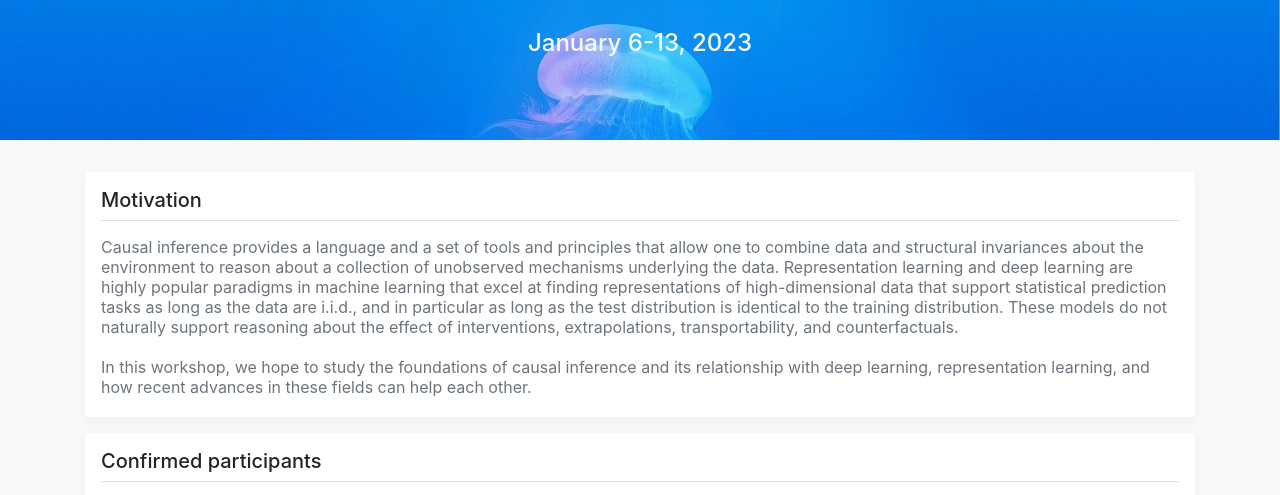
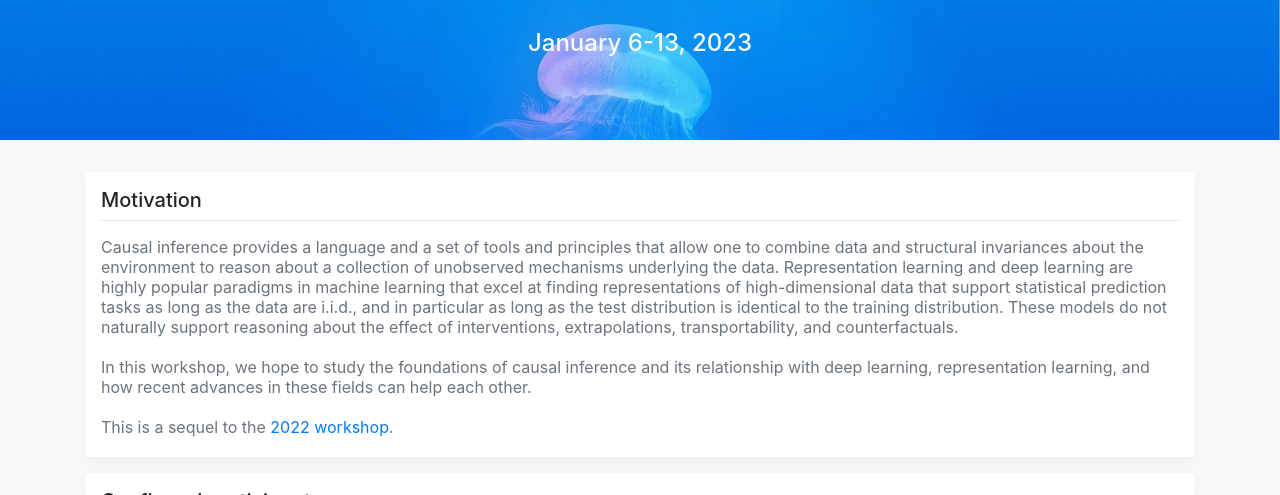
Before and after one commit to bclworkshop/2023, a plain HTML site: page index.html in a window 1280 px wide. Shown: the part 280-775 px from the top of the page. Drawn offline with nearby package versions, Linux system fonts and the light colour scheme.

Commit message:
Update index.html

```diff
--- a/index.html
+++ b/index.html
@@ -222,6 +222,11 @@
                         In this workshop, we hope to study the foundations of causal inference and its relationship with
                         deep learning, representation learning, and how recent advances in these fields can help each
                         other.
+                    </p>
+                </div>
+		<div class="media text-muted pt-3">
+                    <p class="media-body pb-1 mb-0 medium lh-125">
+                        This is a sequel to the <a href="https://www.cs.mcgill.ca/~denis/barbados2022/">2022 workshop</a>.
                     </p>
                 </div>
             </div>
```
